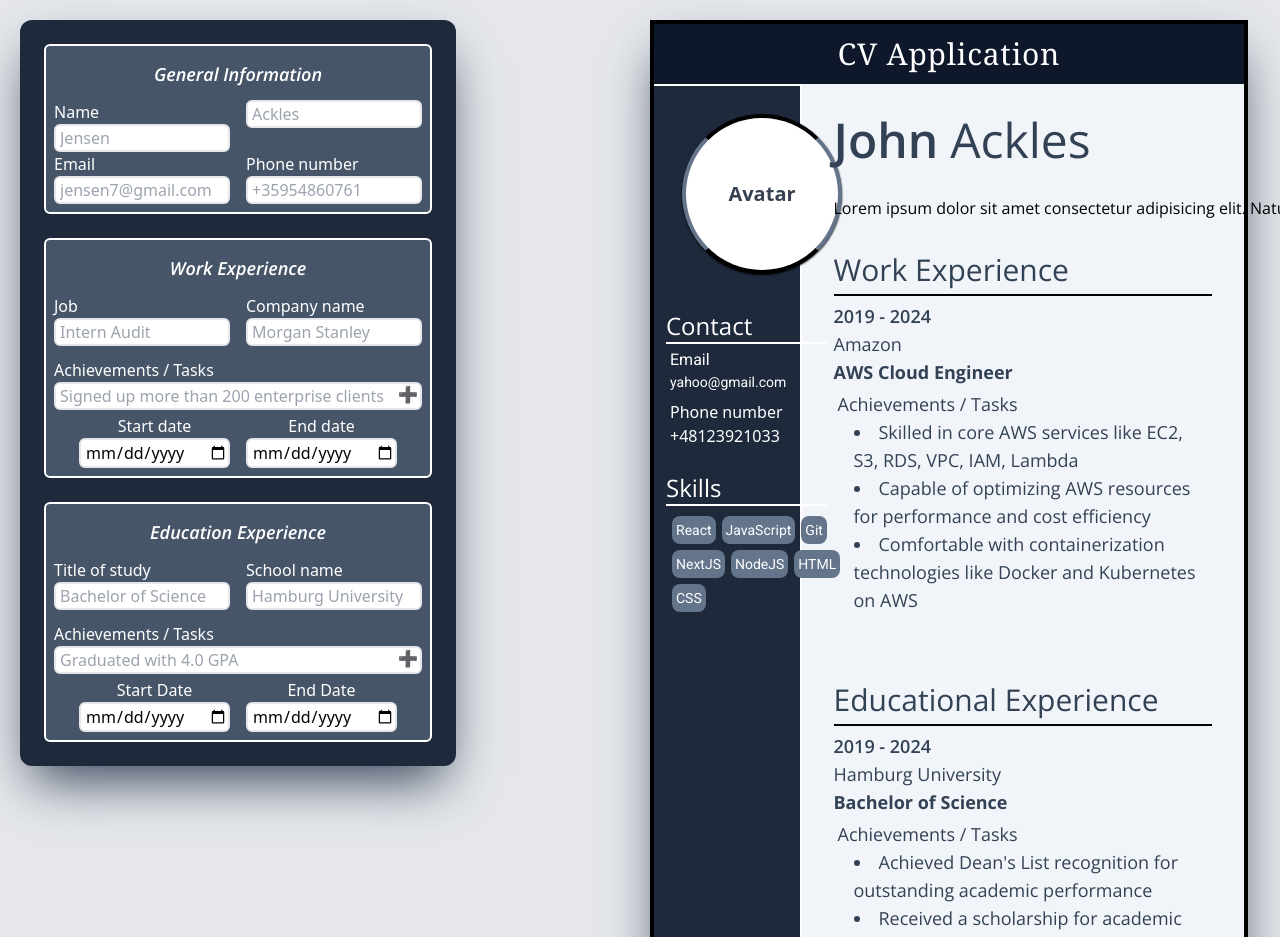
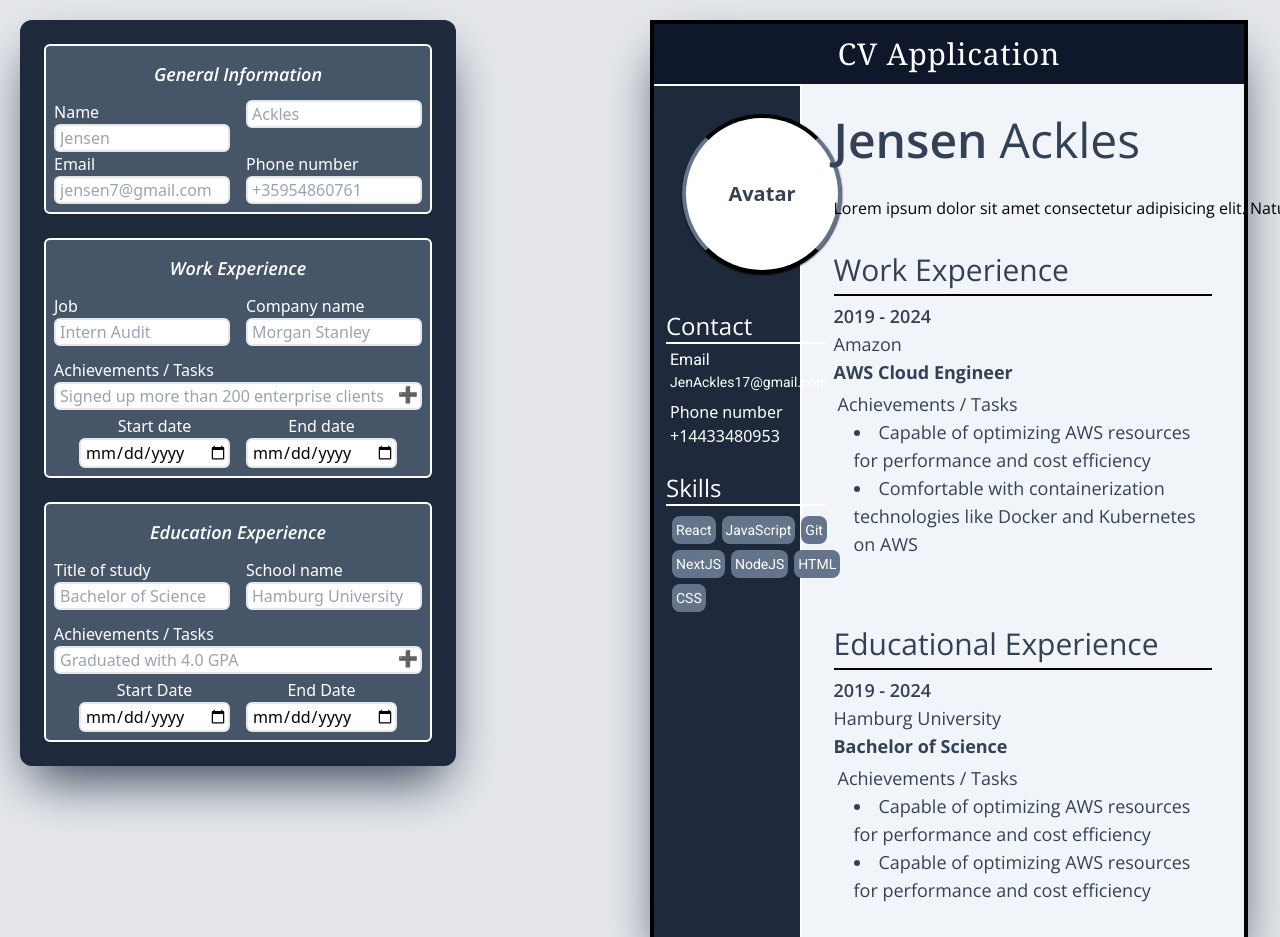
Before and after one commit to Frenzy017/cv-application, a React (Vite) app in the folder cv-app/: page / in a window 1280 px wide. Shown: the top 937 px of the page. Built offline with nearby package versions, Linux system fonts and the light colour scheme.

Commit message:
Add new props

```diff
--- a/cv-app/src/components/CvSection.jsx
+++ b/cv-app/src/components/CvSection.jsx
@@ -1,9 +1,22 @@
-export default function CvSection() {
+/* eslint-disable react/prop-types */
+
+
+export default function CvSection
+    (
+        {
+            firstNameChange, lastNameChange, emailChange, phoneChange,
+            jobChangeTitle, companyTitle, achievementList
+        }
+    ) {
+
+
+
+
+
     return (
-
-        <div className="grid">
+        <div className="grid h-fit">
             <section className="
-            flex flex-col max-w-4xl min-h-screens h-1/1 mr-8
+            flex flex-col max-w-4xl mr-8
             bg-slate-100 border-4 border-black
             shadow-2xl shadow-slate-700
             "
@@ -29,13 +42,13 @@ export default function CvSection() {
                                 <div className="w-40 h-0.5 bg-white"></div>
                                 <div className="p-1 font-roboto text-base">Email
                                     <div className="text-sm">
-                                        yahoo@gmail.com
+                                        {emailChange ? emailChange : "JenAckles17@gmail.com"}
                                     </div>
                                 </div>
 
                                 <div className="p-1">Phone number
                                     <div>
-                                        +48123921033
+                                        {phoneChange ? phoneChange : "+14433480953"}
                                     </div>
                                 </div>
                             </div>
@@ -62,8 +75,8 @@ export default function CvSection() {
 
                     <div className="col-span-3">
                         <div className="flex gap-3 p-8">
-                            <span className="text-5xl  text-slate-700 font-open-sans font-semibold">John</span>
-                            <span className="text-5xl text-slate-700 font-open-sans font-normal">Ackles</span>
+                            <span className="text-5xl  text-slate-700 font-open-sans font-semibold"> {firstNameChange ? firstNameChange : "Jensen"}</span>
+                            <span className="text-5xl text-slate-700 font-open-sans font-normal">{lastNameChange ? lastNameChange : "Ackles"}</span>
                         </div>
                         <div className="text-start text-nowrap font-open-sans text-bases pl-8">Lorem ipsum dolor sit amet consectetur adipisicing elit. Natus voluptatibus ab hic ipsam, harum in ad porro distinctio temporibus voluptatum animi necessitatibus molestias accusamus fugit omnis minima voluptates? Provident, alias.</div>
 
@@ -72,15 +85,16 @@ export default function CvSection() {
                             <div className="w-full h-0.5 bg-black"></div>
                             <form>
                                 <div className="text-lg font-semibold">2019 - 2024</div>
-                                <div className="text-lg">Amazon</div>
-                                <div className="text-lg font-bold">AWS Cloud Engineer</div>
-
+                                <div className="text-lg">{companyTitle ? companyTitle : "Amazon"}</div>
+                                <div className="text-lg font-bold">{jobChangeTitle ? jobChangeTitle : "AWS Cloud Engineer"}</div>
                                 <div className="m-1 text-lg">
                                     <span>Achievements / Tasks</span>
 
-                                    <li className="pl-4">
-                                        <span>Skilled in core AWS services like EC2, S3, RDS, VPC, IAM, Lambda</span>
-                                    </li>
+                                    <ul>
+                                        {achievementList.map(achievement => {
+                                            <li key={achievement.id}>{achievement.name}</li>
+                                        })}
+                                    </ul>
 
                                     <li className="pl-4">
                                         <span>Capable of optimizing AWS resources for performance and cost efficiency</span>
@@ -105,25 +119,19 @@ export default function CvSection() {
                                     <span>Achievements / Tasks</span>
 
                                     <li className="pl-4">
-                                        <span>Achieved Dean's List recognition for outstanding academic performance</span>
+                                        <span>Capable of optimizing AWS resources for performance and cost efficiency</span>
                                     </li>
 
                                     <li className="pl-4">
-                                        <span>Received a scholarship for academic excellence in AI</span>
+                                        <span>Capable of optimizing AWS resources for performance and cost efficiency</span>
                                     </li>
 
-                                    <li className="pl-4">
-                                        <span>Received recognition for outstanding performance in Calculus II</span>
-                                    </li>
+
                                 </div>
+
                             </form>
                         </div>
-
-
-
                     </div>
-
-
                 </div>
             </section>
         </div>
```
